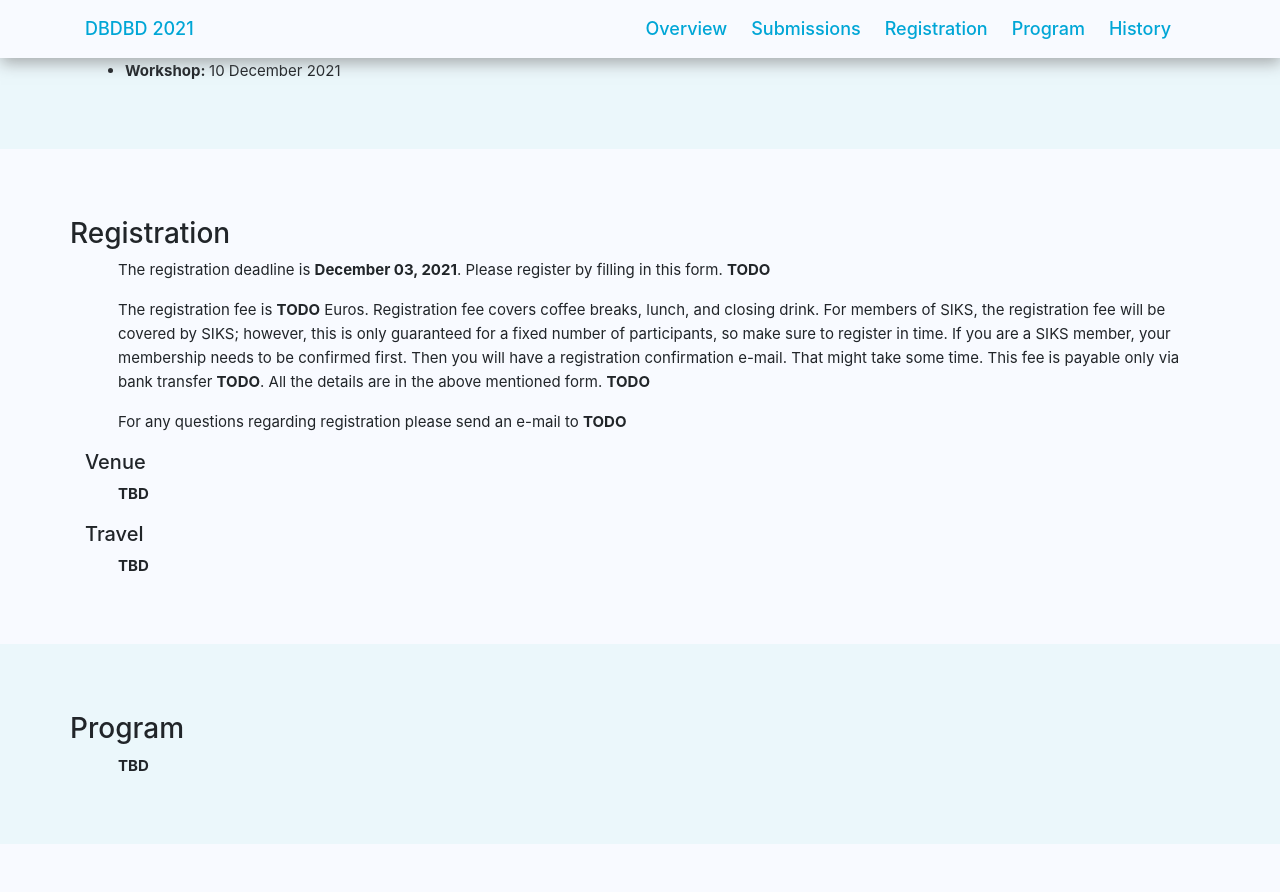
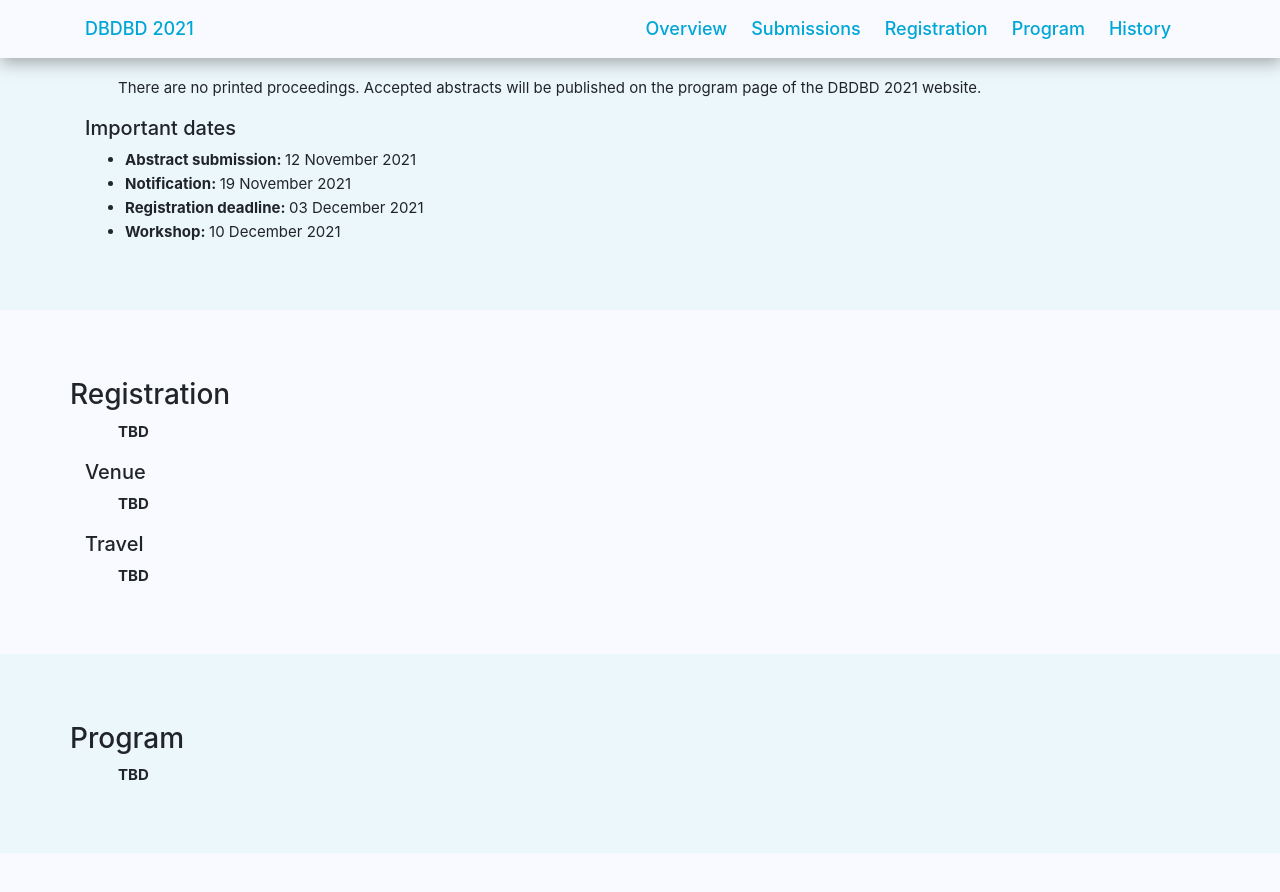
Before and after one commit to wis-delft/wis-delft.github.io, a Jekyll site: the page built from dbdbd2021.html, in a window 1280 px wide and 900 px high, scrolled down 2647 px. Shown: the top 892 px of the window. Built offline with Jekyll 4.4.1, drawn with Linux system fonts in a browser that asks for light colours; some of the changed lines change nothing that is shown; some of the changed text lies outside the part shown.

Commit message:
Added images for sponsors. Fixed typos

```diff
--- a/_includes/dbdbd/history.html
+++ b/_includes/dbdbd/history.html
@@ -8,7 +8,7 @@
                     <p style="width: 100%">Previous DBDBD events:</p>
                     <ul>
                         <li><a href="https://soft.vub.ac.be/DBDBD2020/" target="_blank">DBDBD 2020 Brussels</a></li>
-                        <li><a href="http://www.cslab.cc/dbdbd2019/" target="_blank">DBDBD 2019 'sHertogenbosch</a></li>
+                        <li><a href="http://www.cslab.cc/dbdbd2019/" target="_blank">DBDBD 2019 's-Hertogenbosch</a></li>
                         <li><a href="https://www.uhasselt.be/DBDBD2018" target="_blank">DBDBD 2018 Hasselt</a></li>
                         <li><a href="https://www.win.tue.nl/~gfletche/events/dbdbd2017/" target="_blank">DBDBD 2017
                             Eindhoven</a></li>
--- a/_includes/dbdbd/overview.html
+++ b/_includes/dbdbd/overview.html
@@ -59,9 +59,24 @@
             <div class="col-md-12">
                 <h5 class="text-left"> Sponsors </h5>
                 <div class="row pr-4 pl-5">
-                    The DBDBD 2021 is sponsored by and organized under the auspices of
-                    <a href="http://www.siks.nl/" target="_blank">SIKS</a>, the
-                    Netherlands Research School for Information and Knowledge Systems. <strong>TODO</strong>
+                    <p>The DBDBD 2021 is sponsored by and organized under the auspices of
+                        <a href="http://www.siks.nl/" target="_blank">SIKS</a>, the
+                        Netherlands Research School for Information and Knowledge Systems.</p>
+                </div>
+
+                <div class="row pr-4 pl-5 justify-content-center">
+                    <div class="col-md-3">
+                        <a href="http://www.tudelft.nl/" target="_blank">
+                            <img src="{{site.baseurl}}/assets/img/TUD-logo.png"
+                                 alt="Delft centre" width="100%">
+                        </a>
+                    </div>
+                    <div class="col-md-3">
+                        <a href="http://www.siks.nl/" target="_blank">
+                            <img src="{{site.baseurl}}/assets/img/siks.png"
+                                 alt="Delft centre" width="100%">
+                        </a>
+                    </div>
                 </div>
 
 
--- a/_includes/dbdbd/registration.html
+++ b/_includes/dbdbd/registration.html
@@ -3,9 +3,10 @@
         <div class="row text-left margin-top-2">
             <h3 class="text-left"> Registration </h3>
             <div class="col-md-12">
-                <div class="row pr-4 pl-5 ">
+                <div class="row pr-4 pl-5" hidden>
                     <p>
-                        The registration deadline is <strong>December 03, 2021</strong>. Please register by filling in this form.
+                        The registration deadline is <strong>December 03, 2021</strong>. Please register by filling in
+                        this form.
                         <strong>TODO</strong>
                     </p>
                     <p>
@@ -14,11 +15,18 @@
                         For members of SIKS, the registration fee will be covered by SIKS; however, this is only
                         guaranteed for a fixed number of participants, so make sure to register in time.
                         If you are a SIKS member, your membership needs to be confirmed first. Then you will have a
-                        registration confirmation e-mail. That might take some time. This fee is payable only via bank transfer <strong>TODO</strong>. All
+                        registration confirmation e-mail. That might take some time. This fee is payable only via bank
+                        transfer <strong>TODO</strong>. All
                         the details are in the above mentioned form. <strong>TODO</strong>
                     </p>
                     <p>
                         For any questions regarding registration please send an e-mail to <strong>TODO</strong>
+                    </p>
+                </div>
+
+                <div class="row pr-4 pl-5">
+                    <p>
+                        <strong>TBD</strong>
                     </p>
                 </div>
             </div>
--- a/_includes/dbdbd/submission.html
+++ b/_includes/dbdbd/submission.html
@@ -26,8 +26,8 @@
                 <div class="row pr-4 pl-5">
                     <p>
                         DBDBD has a tradition of favoring presentations by junior researchers. Proposals for
-                        presentations
-                        should be made before or on <strong>14 November 2021</strong>. Each submission should contain:
+                        presentations should be made before or on <strong>12 November 2021</strong>.
+                        Each submission should contain:
                     </p>
                     <ul style="width: 100%">
                         <li>the title of the presentation;</li>
```
Also changed, not shown: assets/img/siks.png (added).
